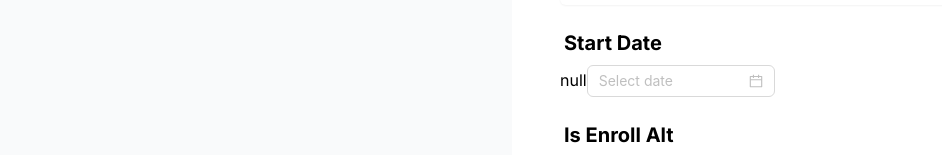
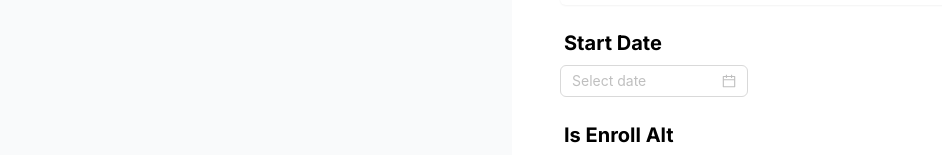
Before and after one commit to abhiamishra/google-ai-hack, a Next.js app in the folder frontend/borderless/: page /test2 in a window 1280 px wide. Shown: the part 464-619 px from the top of the page, without its empty margins (0-942 px from the left). Built offline with nearby package versions, Linux system fonts and the light colour scheme.

Commit message:
removed null side bar

```diff
--- a/frontend/borderless/src/app/test2/page.tsx
+++ b/frontend/borderless/src/app/test2/page.tsx
@@ -169,7 +169,6 @@ export default function useBecomeVendor() {
                   <label htmlFor="fullName" className="sr-only">
                     Start Date
                   </label>
-                  <span>{JSON.stringify(controlledDate)}</span>
                 <Controller
                   control={control}
                   name="startDate"
```
